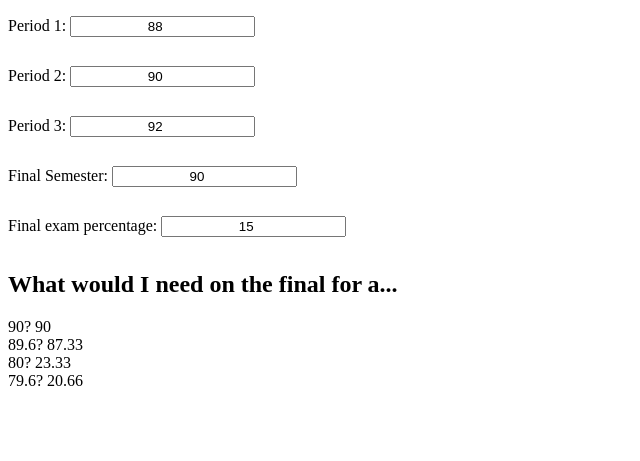
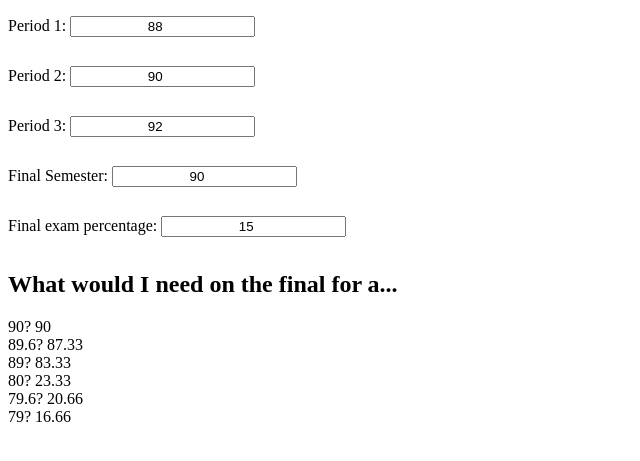
Before and after one commit to jaymehta-g/grade-calc, a plain HTML site: page grade_calculator/grades.html in a window 1280 px wide. Shown: the part 79-540 px from the top of the page, without its empty margins (0-640 px from the left). Drawn offline with Linux system fonts and the light colour scheme.

Commit message:
added more grades

```diff
--- a/grade_calculator/grades.html
+++ b/grade_calculator/grades.html
@@ -43,6 +43,10 @@
                 <p1 class="output" data-grade=".896"></p1>
             </div>
             <div class="arrange-horizontally">
+                <p1>89? </p1>
+                <p1 class="output" data-grade=".89"></p1>
+            </div>
+            <div class="arrange-horizontally">
                 <p1>80? </p1>
                 <p1 class="output" data-grade=".80"></p1>
             </div>
@@ -50,6 +54,10 @@
                 <p1>79.6? </p1>
                 <p1 class="output" data-grade=".796"></p1>
             </div>
+            <div class="arrange-horizontally">
+                <p1>79? </p1>
+                <p1 class="output" data-grade=".79"></p1>
+            </div>
         </div>
     </div>
     <script src="./grades.js"></script>
```
